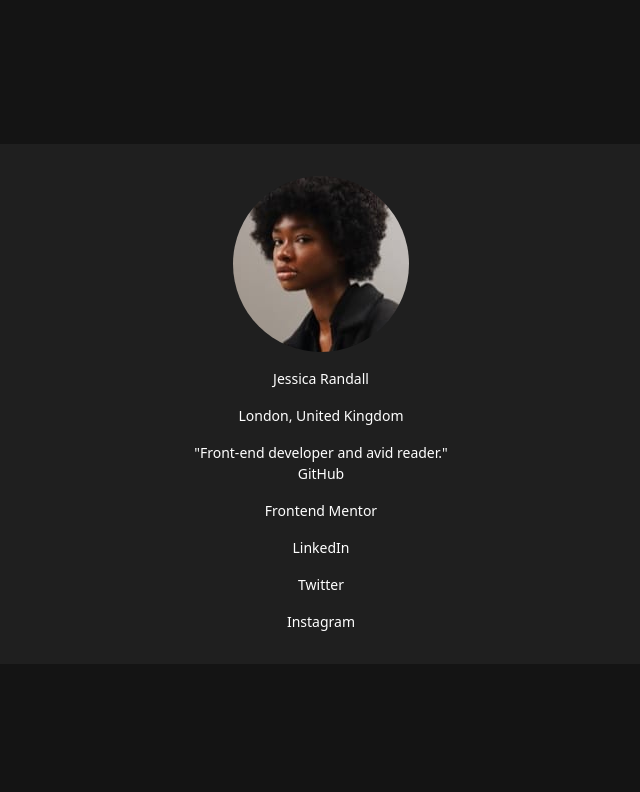
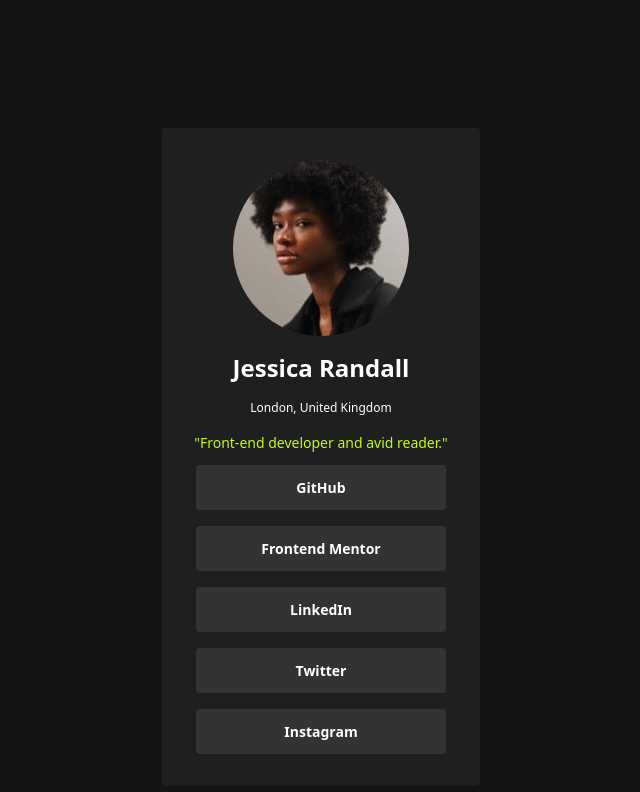
Before and after one commit to OketchOdanga/Frontend-social-link, a plain HTML site: page index.html in a window 1280 px wide. Shown: the whole page, without its empty margins (319-959 px from the left). Drawn offline with nearby package versions, Linux system fonts and the light colour scheme.

Commit message:
style: styled page

```diff
--- a/index.html
+++ b/index.html
@@ -34,20 +34,20 @@
   <title>Frontend Mentor | Social links profile</title>
 </head>
 <body class="text-[14px] bg-off-black text-white">
-<main class="container m-auto pt-28">
-  <div class="bg-dark-grey p-8 m-8 text-center flex flex-col items-center justify-center">
+<main class="container flex m-auto pt-24 items-center justify-center">
+  <div class="bg-dark-grey p-8 m-8 text-center flex flex-col items-center justify-center gap-3 rounded">
     <div class="space-y-2 flex flex-col items-center gap-2">
       <img src="avatar-jessica.jpeg" alt="profile picture" class="rounded-full">
-      <h2>Jessica Randall</h2>
-      <p class="location">London, United Kingdom</p>
-      <p>"Front-end developer and avid reader."</p>
+      <h2 class="text-2xl font-semibold">Jessica Randall</h2>
+      <p class="text-xs">London, United Kingdom</p>
+      <p class="text-green">"Front-end developer and avid reader."</p>
     </div>
-    <div id="container" class="space-y-2 flex flex-col items-center gap-2">
-      <button class="content">GitHub</button>
-      <button class="content">Frontend Mentor</button>
-      <button class="content">LinkedIn</button>
-      <button class="content">Twitter</button>
-      <button class="content">Instagram</button>
+    <div id="container" class="space-y-2 flex flex-col items-center gap-2 font-semibold">
+      <button class="p-3 w-[250px] bg-grey rounded cursor-pointer hover:bg-green hover:text-off-black">GitHub</button>
+      <button class="p-3 w-[250px] bg-grey rounded cursor-pointer hover:bg-green hover:text-off-black">Frontend Mentor</button>
+      <button class="p-3 w-[250px] bg-grey rounded cursor-pointer hover:bg-green hover:text-off-black">LinkedIn</button>
+      <button class="p-3 w-[250px] bg-grey rounded cursor-pointer hover:bg-green hover:text-off-black">Twitter</button>
+      <button class="p-3 w-[250px] bg-grey rounded cursor-pointer hover:bg-green hover:text-off-black">Instagram</button>
     </div>
     </div>
   </main>
```
